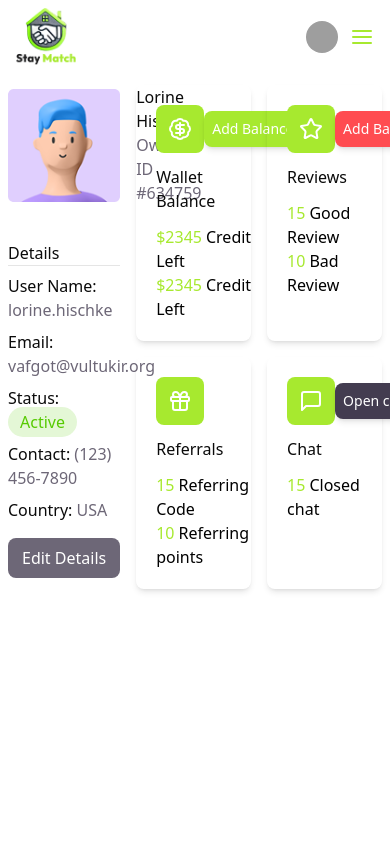
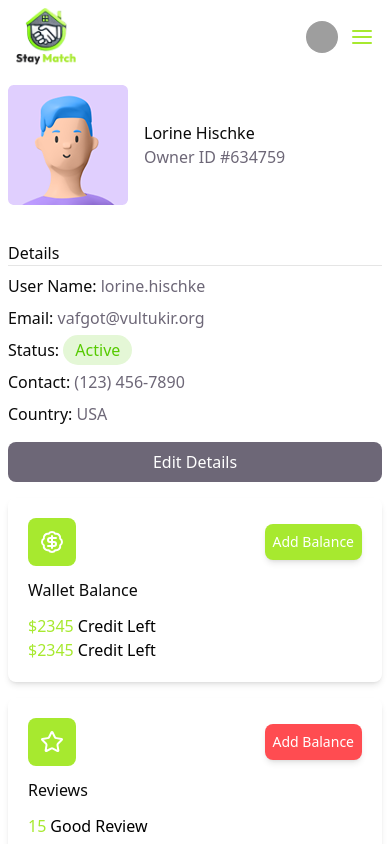
Before and after one commit to faresanwar2001/stay-match, a React (Vite) app: page /1/owners/ownerDetails/1 in a window 390 px wide. Built offline with nearby package versions, Linux system fonts and the light colour scheme; grey boxes are pictures that could not be loaded.

Commit message:
feat(dashboard-responsive): making owners details responsive

```diff
--- a/src/app/owners/ownerDetails/_components/owner-options.tsx
+++ b/src/app/owners/ownerDetails/_components/owner-options.tsx
@@ -3,7 +3,7 @@ import { BadgeDollarSign, Gift, MessageSquare, Star } from "lucide-react";
 
 export default function OwnerOptions() {
   return (
-    <div className="grid grid-cols-2 gap-4">
+    <div className="grid lg:grid-cols-2 md:grid-cols-2 grid-cols-1 gap-4">
       {/* Wallet Balance */}
       <div className="shadow-md rounded-md p-5">
         <div className="flex justify-between items-center">
--- a/src/app/owners/ownerDetails/page.tsx
+++ b/src/app/owners/ownerDetails/page.tsx
@@ -6,14 +6,14 @@ export default function OwnerDetails() {
   return (
     <Suspense fallback={"loading.........."}>
       <div>
-        <section className="flex gap-4">
+        <section className="flex lg:flex-row flex-col gap-4">
           {/* Owner details */}
-          <div className="w-[30%]">
+          <div className="lg:w-[30%] w-full">
             <OwnerInformation />
           </div>
 
           {/* Owner options */}
-          <div className="w-[70%]">
+          <div className="lg:w-[70%] w-full">
             <OwnerOptions />
           </div>
         </section>
```
